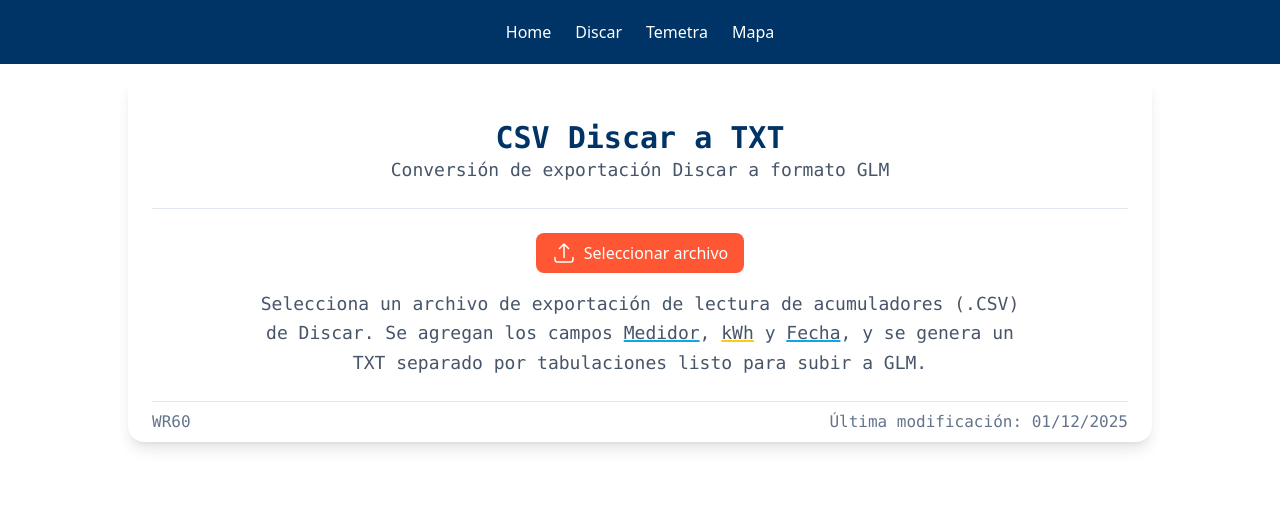
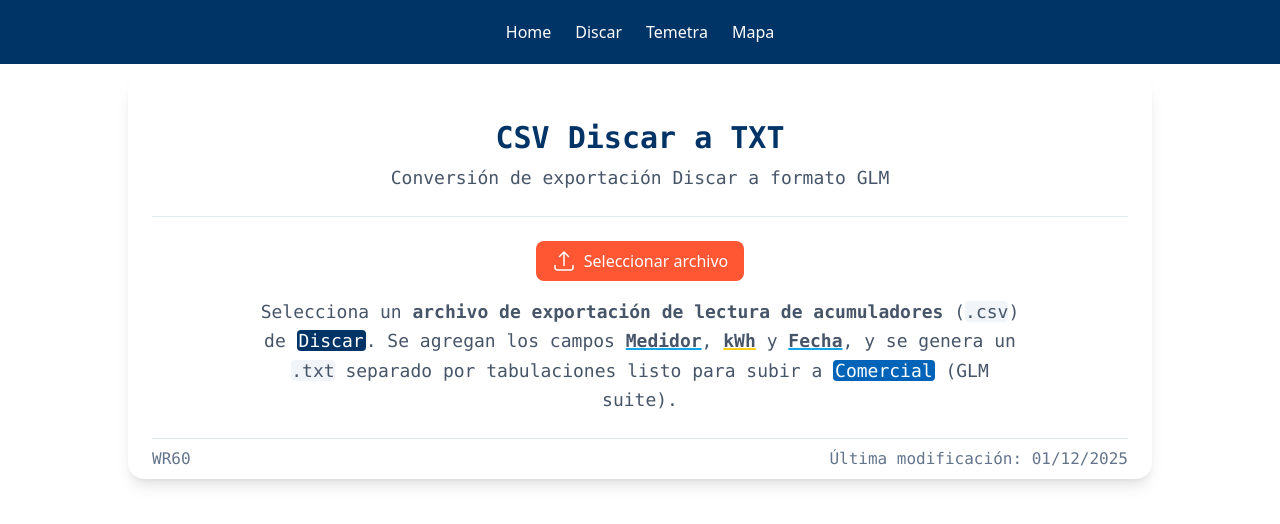
Before and after one commit to ruminahuelwalter/tomaestados, an Angular app: page /discar in a window 1280 px wide. Shown: the top 524 px of the page. Built offline with nearby package versions, Linux system fonts and the light colour scheme.

Commit message:
mod: texto en componentes y enlaces

```diff
--- a/src/app/components/discar-comercial/discar-comercial.component.html
+++ b/src/app/components/discar-comercial/discar-comercial.component.html
@@ -2,7 +2,7 @@
   <div class="w-full max-w-5xl bg-white rounded-2xl shadow-lg p-6 pb-2 space-y-6">
 
     <!-- HEADER -->
-    <div class="text-center pt-5">
+    <div class="text-center space-y-2  pt-5">
       <h2 class="text-3xl font-semibold font-mono text-[#003366]  ">
         CSV Discar a TXT
       </h2>
@@ -37,9 +37,17 @@
       />
 
       <p *ngIf="!previewData.length" class="text-slate-600 text-lg leading-relaxed max-w-3xl font-mono  text-center max-md:text-sm">
-        Selecciona un archivo de exportación de lectura de acumuladores (.CSV) de Discar.
-        Se agregan los campos <a class="underline decoration-2 decoration-sky-500">Medidor</a>, <a class="underline decoration-2 decoration-yellow-400">kWh</a> y <a class="underline decoration-2 decoration-sky-500">Fecha</a>, y se genera un TXT separado por tabulaciones listo
-        para subir a GLM.
+        Selecciona un <a class="font-bold">archivo de exportación de lectura de acumuladores</a> (<a class="bg-slate-100 rounded">.csv</a>) de <a href="https://esquel.mrdims.com/admin/Usuarios/Login#/"
+        target="_blank"
+        rel="noopener noreferrer"
+        class="block" class="rounded p-0.4 px-0.5 bg-[#003366] hover:bg-[#015ab3] text-white">Discar</a>.
+        Se agregan los campos <a class="font-semibold underline decoration-2 decoration-sky-500">Medidor</a>, <a class="font-semibold underline decoration-2 decoration-yellow-400">kWh</a> y <a class="font-semibold underline decoration-2 decoration-sky-500">Fecha</a>, y se genera un <a class="bg-slate-100 rounded">.txt</a> separado por tabulaciones listo
+        para subir a <a
+        href="https://comer.coop16.com.ar/COOP16_SERVICIOS_PROD/servlet/ar.com.glmsa.servicios.comercial.hlogin"
+        target="_blank"
+        rel="noopener noreferrer"
+        class="block" class="bg-[#0164B8] hover:bg-[#0183f5] text-white rounded p-0.4 px-0.5 "
+      >Comercial</a> (GLM suite).
       </p>
     </div>
 
--- a/src/app/components/generar-kml/generar-kml.component.html
+++ b/src/app/components/generar-kml/generar-kml.component.html
@@ -7,7 +7,7 @@
         TXT a KML / GeoJSON
       </h2>
       <p class="text-lg font-mono text-slate-600">
-        Conversion de .txt secuencial (GLM) a .kml o .geojson
+        Conversion de <a class="bg-slate-100 rounded">.txt</a> secuencial (GLM) a <a class="bg-slate-100 rounded">.kml</a> o <a class="bg-slate-100 rounded">.geojson</a>
       </p>
     </div>
 
@@ -105,8 +105,8 @@
      <!-- INFO -->
     <div class="space-y-2 text-center text-lg max-md:text-sm leading-relaxed font-mono text-slate-600">
       <p *ngIf="!previewData.length">
-        Seleccioná un archivo TXT separado por tabulaciones (secuencial generado en GLM)
-        para generar el KML o GeoJSON.
+        Seleccioná un archivo <a class="bg-slate-100 rounded">.txt</a> separado por tabulaciones (secuencial generado en GLM)
+        para generar el <a class="bg-slate-100 rounded">.kml</a> o <a class="bg-slate-100 rounded">.geojson</a>.
       </p>
       <p *ngIf="!previewData.length">
         El KML puede cargarse en
--- a/src/app/components/temetra-comercial/temetra-comercial.component.html
+++ b/src/app/components/temetra-comercial/temetra-comercial.component.html
@@ -11,11 +11,19 @@
       </p>
     </div>
     <hr class="border-slate-200" />
-     <div class="mt-6 text-center font-mono text-lg text-slate-600 px-3">
+     <div class="mt-6 text-center font-mono text-lg  text-slate-600 px-3 max-md:text-sm">
       <p>
-        Seleccione el archivo CSV proporcionado por Temetra.
+        Seleccione el archivo <a class="bg-slate-100 rounded">.csv</a> proporcionado por <a href="https://www.temetra.com/wmsapp/login.do"
+        target="_blank"
+        rel="noopener noreferrer"
+        class="block" class="rounded p-0.5 bg-[#286574] hover:bg-[#388a9e] text-white decoration-sky-500">Temetra</a>.
         Se genera el archivo de texto delimitado por tabulaciones,
-        listo para subir a Comercial (GLM Suite).
+        listo para subir a <a
+        href="https://comer.coop16.com.ar/COOP16_SERVICIOS_PROD/servlet/ar.com.glmsa.servicios.comercial.hlogin"
+        target="_blank"
+        rel="noopener noreferrer"
+        class="block" class="bg-[#0164B8] hover:bg-[#0183f5] text-white rounded p-0.4 px-0.5 "
+      >Comercial</a> (GLM Suite).
       </p>
 
 
--- a/src/app/home/home.component.html
+++ b/src/app/home/home.component.html
@@ -27,22 +27,21 @@
   <!-- CARDS -->
   <section class="grid grid-cols-1 md:grid-cols-3 gap-6 text-2xl transition delay-150 ease-in-out sm:text-1xl font-mono">
 
-
     <a routerLink="/discar" class="bg-white p-6 rounded-xl shadow hover:shadow-lg hover:-translate-y-1 hover:scale-110 duration-300">
       <h3 class="font-semibold text-green-600 mb-2 text-center">Discar</h3>
-      <p class="text-base font-mono text-slate-600">Convertí CSV discar a .txt listo para subir a GLM</p>
+      <p class="text-base font-mono text-slate-600">Convertí <a class="bg-slate-100 rounded">.csv</a> de discar a <a class="bg-slate-100 rounded">.txt</a> listo para subir a GLM</p>
     </a>
 
     <a routerLink="/temetra"
           class="bg-white p-6 rounded-xl shadow hover:shadow-lg hover:-translate-y-1 hover:scale-110 duration-300">
          <h3 class="font-semibold text-green-600 text-center mb-2">Temetra</h3>
          <p class="text-base font-mono text-slate-600">
-           Convertí CSV temetra a .txt listo para subir a GLM
+           Convertí <a class="bg-slate-100 rounded">.csv</a> de temetra a <a class="bg-slate-100 rounded">.txt</a> listo para subir a GLM
          </p>
        </a>
     <a routerLink="/mapa" class="bg-white p-6 rounded-xl shadow hover:shadow-lg hover:-translate-y-1 hover:scale-110 duration-300">
       <h3 class="font-semibold text-green-600 mb-2 text-center">Mapa</h3>
-      <p class="text-base text-slate-600 font-mono">Convertí archivos TXT a KML para mapas offline</p>
+      <p class="text-base text-slate-600 font-mono">Convertí archivos <a class="bg-slate-100 rounded">.txt</a> a <a class="bg-slate-100 rounded">.kml</a> o <a class="bg-slate-100 rounded">.geojson</a> para mapas offline</p>
     </a>
 
     </section>
```
